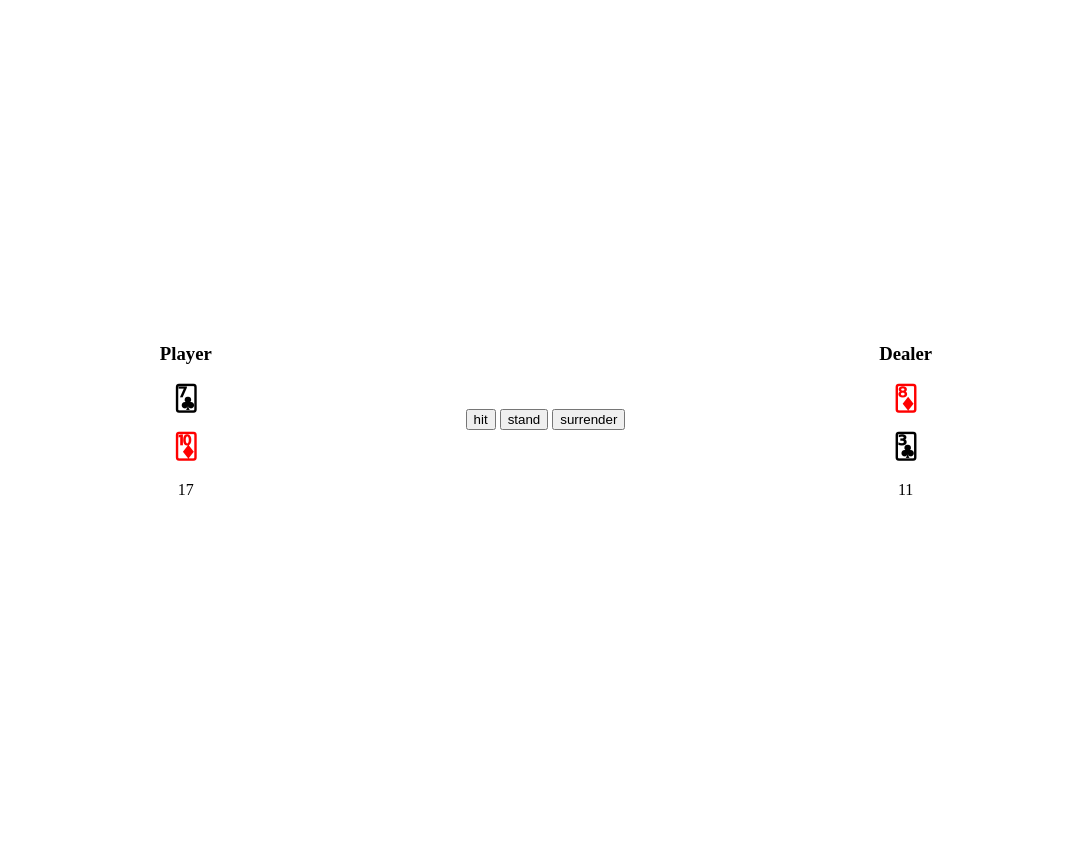
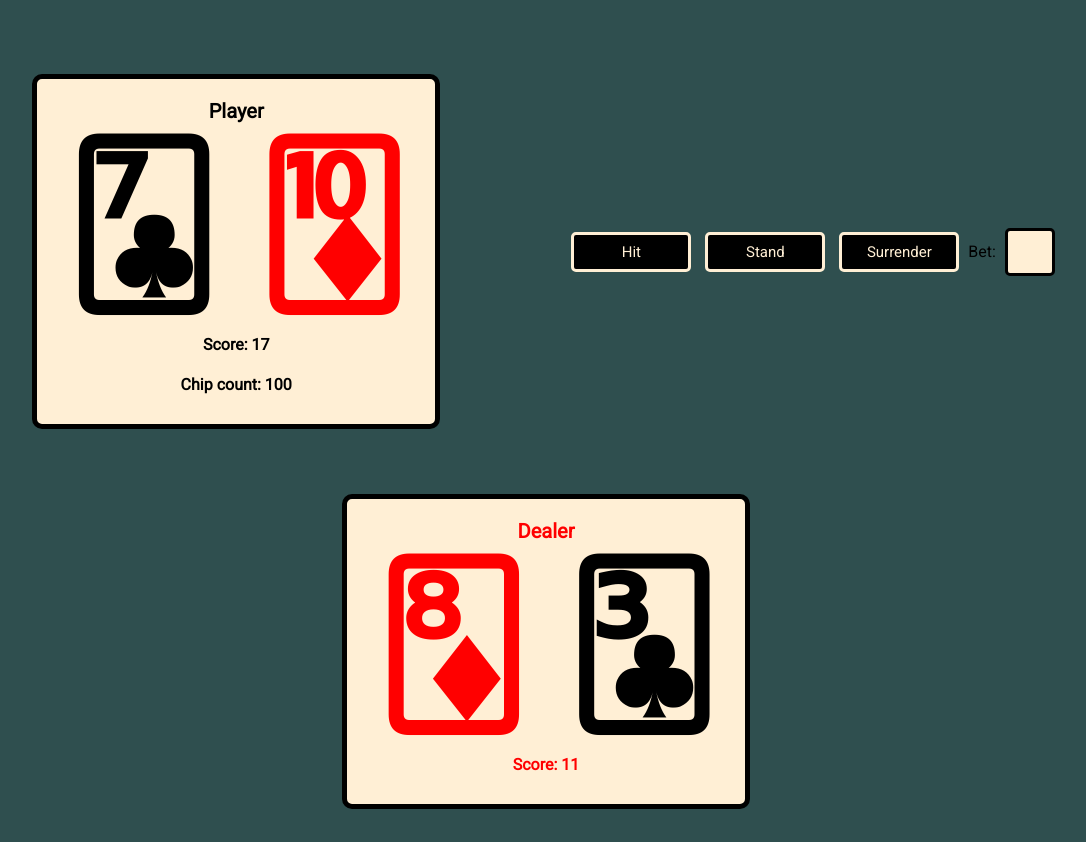
Before and after one commit to jvondzerza/oop-blackjackgame, a PHP site: page / in a window 1280 px wide. Shown: the whole page, without its empty margins (102-1188 px from the left). Before the commit the page ends 495 px from the top, so only its background shows below. Run offline with PHP 8.4, Linux system fonts and the light colour scheme.

Commit message:
implemented a betting system, next stop, implement the first turn rule

```diff
--- a/Player.php
+++ b/Player.php
@@ -42,7 +42,7 @@ class Player
     public function showMeTheMoney() : string {
         $money = "";
         foreach($this->cards as $card) {
-             $money .= '<h1>' . $card->getUnicodeCharacter(true) . '</h1> ';
+             $money .= $card->getUnicodeCharacter(true) . " ";
         }
         return $money;
     }
--- a/index.php
+++ b/index.php
@@ -12,8 +12,8 @@ $player = "Player";
 $dealer = "Dealer";
 $whoWon = "";
 
-function whoWon ($winner, $loser) : string {
-    return $winner . " won! " . $loser . " lost :'(.";
+function whoWon ($winner) : string {
+    return $winner . " won.";
 }
 
 function refreshPage ($sec) : void {
@@ -27,6 +27,18 @@ if (isset($_SESSION["blackJack"]) && !empty($_SESSION["blackJack"])) {
     $blackJack = $_SESSION["blackJack"];
 } else {
     $blackJack = new Blackjack();
+}
+
+if (isset($_SESSION["chips"]) && !empty($_SESSION["chips"])) {
+    $chips = $_SESSION["chips"];
+} else {
+    $chips = 100;
+}
+
+if (isset($_SESSION["bet"]) && !empty($_SESSION["bet"])) {
+    $bet = $_SESSION["bet"];
+} else {
+    $bet = 0;
 }
 
 if ($_SERVER["REQUEST_METHOD"] === "POST") {
@@ -46,28 +58,30 @@ if ($_SERVER["REQUEST_METHOD"] === "POST") {
     if (isset($_POST["surrender"])) {
         $blackJack->getPlayer()->surrender();
     }
+    if (isset($_POST["bet"]) && !empty($_POST["bet"])) {
+        $bet = $_POST["bet"];
+        $_SESSION["bet"] += $bet;
+        $chips -= $bet;
+    }
 }
 
 if ($blackJack->getPlayer()->hasLost()) {
-    $whoWon = whoWon($dealer, $player);
+    $whoWon = whoWon($dealer);
 } else if ($blackJack->getDealer()->hasLost()) {
-    $whoWon = whoWon($player, $dealer);
+    $whoWon = whoWon($player);
+    $chips += ($_SESSION["bet"] * 2);
 }
 
+$_SESSION["chips"] = $chips;
 $_SESSION["blackJack"] = $blackJack;
 
 if (!empty($whoWon)) {
-    session_unset();
-    refreshPage("2");
+    unset($_SESSION["blackJack"], $_SESSION["bet"]);
+    refreshPage("3");
 }
-
-
 
 /*$deck = new Deck();
 $deck->shuffle();
-
-$test = $deck->drawCard();
-echo $test->getUnicodeCharacter(true);
 
 foreach($deck->getCards() AS $card) {
     echo $card->getUnicodeCharacter(true);
--- a/style.css
+++ b/style.css
@@ -1,3 +1,20 @@
+@import url('https://fonts.googleapis.com/css2?family=Roboto&display=swap');
+
+body {
+    font-family: 'Roboto', sans-serif;
+    width: 100%;
+    height: 100%;
+    text-align: center;
+    overflow: hidden;
+    background-color: darkslategray;
+}
+
+h2 {
+    font-size: 50px;
+    color: papayawhip;
+    text-shadow: -2px 0 black, 0 2px black, 2px 0 black, 0 -2px black;
+}
+
 form {
     height: 100%;
     width: 100%;
@@ -8,14 +25,58 @@ form {
     justify-content: space-evenly;
     align-items: center;
     text-align: center;
-    align-content: space-evenly;
 }
+
 #player {
     order: 1;
+    background-color: papayawhip;
+    padding: 0 30px 0 30px;
+    border-radius: 10px;
+    border: 5px solid black;
 }
+
 #game-interface {
     order: 2;
 }
+
 #dealer {
     order: 3;
+    color: red;
+    background-color: papayawhip;
+    padding: 0 30px 0 30px;
+    border-radius: 10px;
+    border: 5px solid black;
 }
+
+h1 {
+    font-size: 150px;
+    margin: -3px;
+}
+
+h3 {
+    font-size: 20px;
+}
+
+input {
+    font-size: 15px;
+    width: 120px;
+    height: 40px;
+    color: papayawhip;
+    background-color: black;
+    border-radius: 5px;
+    margin: 5px;
+    border: 3px solid papayawhip;
+    font-family: 'Roboto', sans-serif;
+}
+
+#bet {
+    color: black;
+    background-color: papayawhip;
+    border: 3px solid black;
+    width: 40px;
+    height: 40px;
+}
+
+.bottom-of-card {
+    margin-bottom: 30px;
+}
--- a/view.php
+++ b/view.php
@@ -6,6 +6,7 @@
 <head>
     <meta charset="UTF-8">
     <title>Title</title>
+    <link rel="stylesheet" href="https://cdnjs.cloudflare.com/ajax/libs/animate.css/4.1.1/animate.min.css"/>
     <link rel="stylesheet" href="style.css">
 </head>
 <body>
@@ -16,18 +17,26 @@ echo '<h2>' . $whoWon . '</h2>';
     <form method="post">
         <section id="player">
             <h3>Player</h3>
-            <div class="cards"><?php echo $blackJack->getPlayer()->showMeTheMoney(); ?></div>
-            <p><?php echo $blackJack->getPlayer()->getScore(); ?></p>
+            <div class="cards animate__animated animate__fadeIn">
+                <h1><?php echo $blackJack->getPlayer()->showMeTheMoney(); ?></h1>
+            </div>
+            <h4>Score: <?php echo $blackJack->getPlayer()->getScore(); ?></h4>
+            <h4 class="bottom-of-card">Chip count: <?php echo $chips; ?></h4>
         </section>
         <section id="dealer">
             <h3>Dealer</h3>
-            <div class="cards"><?php echo $blackJack->getDealer()->showMeTheMoney(); ?></div>
-            <p><?php echo $blackJack->getDealer()->getScore(); ?></p>
+            <div class="cards animate__animated animate__fadeIn">
+                <h1><?php echo $blackJack->getDealer()->showMeTheMoney(); ?></h1>
+            </div>
+            <h4 class="bottom-of-card">Score: <?php echo $blackJack->getDealer()->getScore(); ?></h4>
         </section>
         <section id="game-interface">
-            <input type="submit" name="hit" value="hit">
-            <input type="submit" name="stand" value="stand">
-            <input type="submit" name="surrender" value="surrender">
+            <input type="submit" name="hit" value="Hit">
+            <input type="submit" name="stand" value="Stand">
+            <input type="submit" name="surrender" value="Surrender">
+            <label for="game-interface">Bet: </label>
+            <input id="bet" type="number" name="bet" value="" min="5">
+
         </section>
     </form>
 </div>
```
Also changed, not shown: README.md, readme-img2.png (added).
